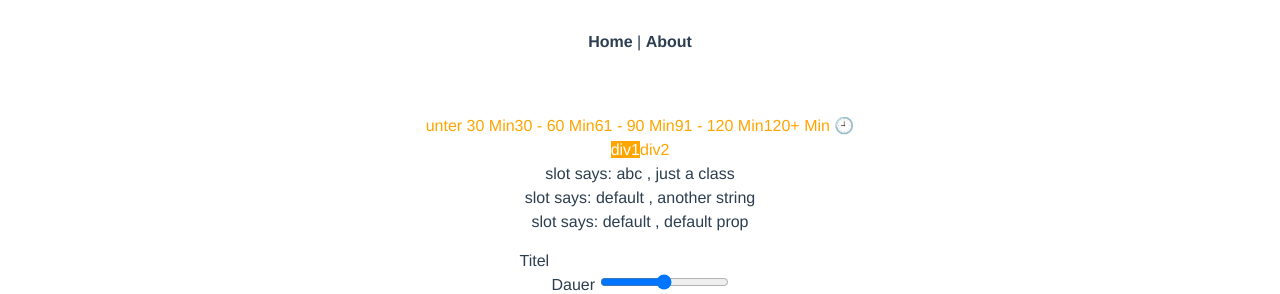
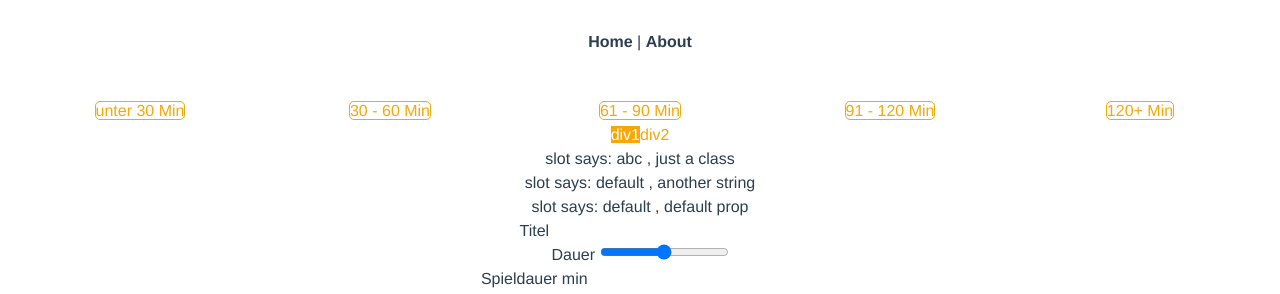
Before and after one commit to mpnsk/spielerei-katalog-vue3, a Vue app: page / in a window 1280 px wide. Shown: the top 294 px of the page. Built offline with nearby package versions, Linux system fonts and the light colour scheme.

Commit message:
Use tailwind

```diff
--- a/src/components/SpielOverview.vue
+++ b/src/components/SpielOverview.vue
@@ -1,16 +1,19 @@
 <template>
   <div style="padding: 15px">
     <div>
-      <div style="padding: 15px;">
-        <div>
-          <span v-for="(data, index) in filter.dauer" :key="index"
-           v-bind:class="{
-          activeTag: data.active,
-          inactiveTag: !data.active
-         }"
-                @click="data.active = !data.active">
-          {{data.text}}</span>
-          🕘
+      <div style="">
+        <div class="grid grid-cols-5">
+          <span v-for="(data, index) in filter.dauer" :key="index">
+            <span
+             v-bind:class="{
+               tagBase: true,
+               activeTag: data.active,
+               inactiveTag: !data.active,
+             }"
+             @click="data.active = !data.active">
+              {{ data.text }}
+            </span>
+          </span>
         </div>
         <span class="activeTag" @click="filter.div1 = !filter.div1">div1</span>
         <span class="inactiveTag">div2</span>
```
